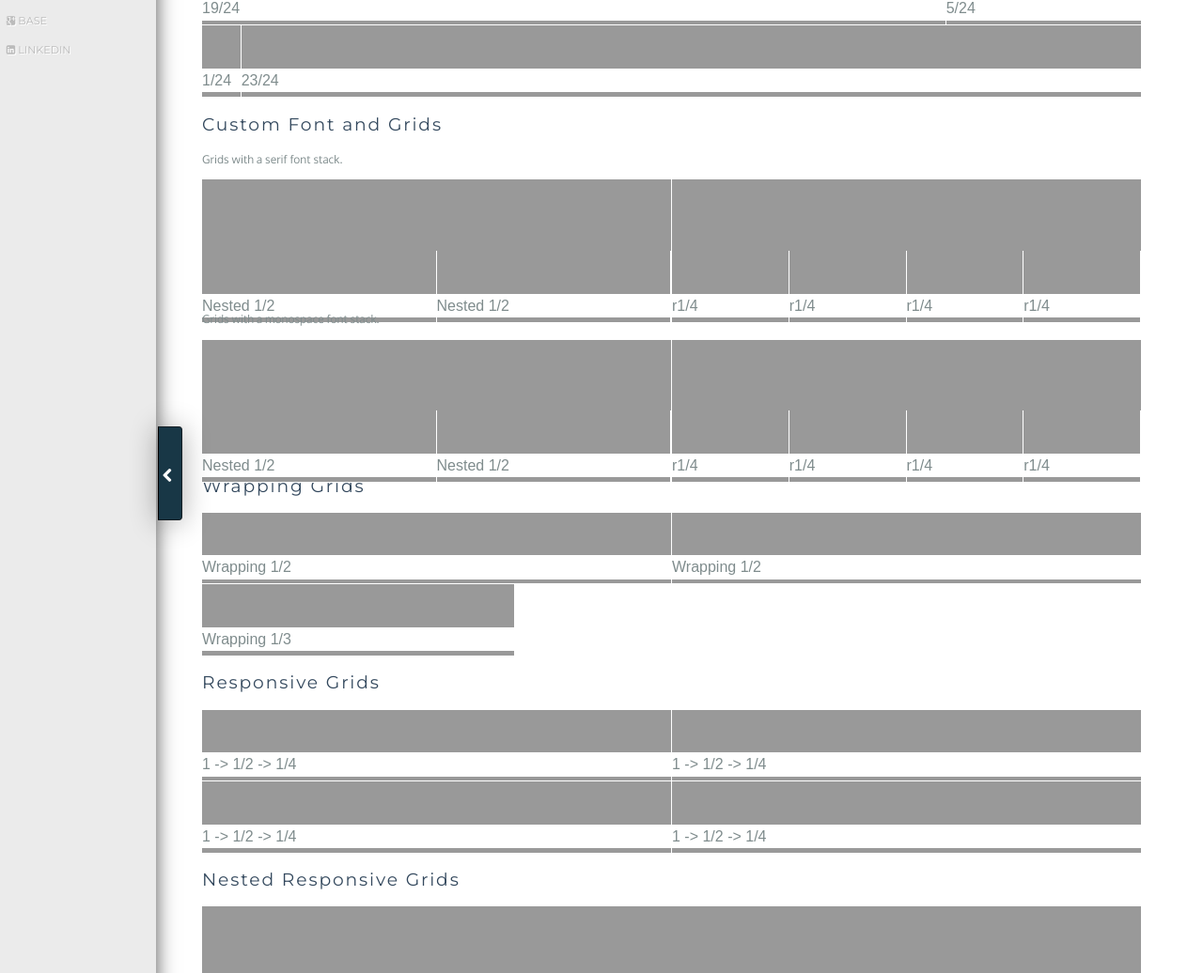
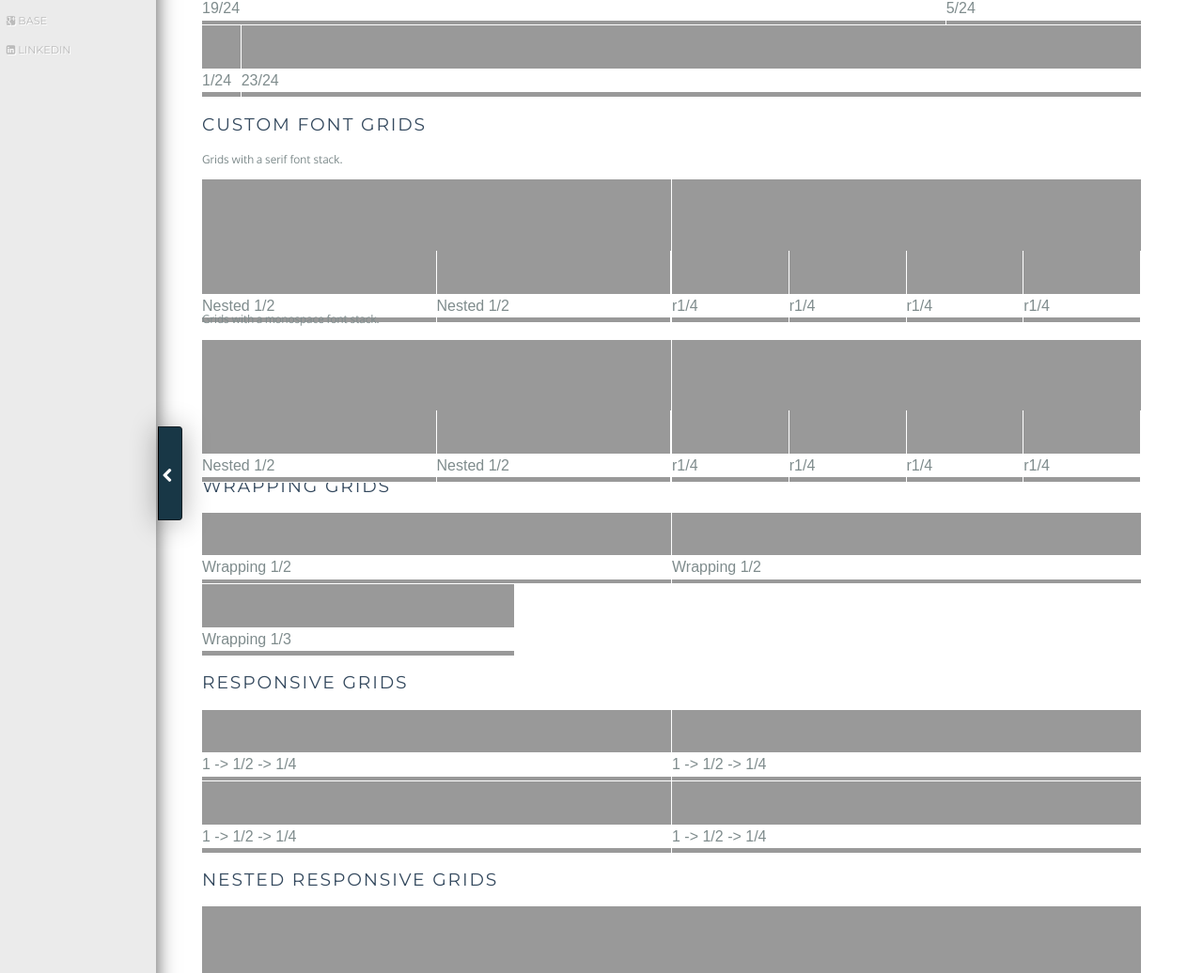
Before and after one commit to jvrunion/mercury, a Jekyll site: the page built from grids.md, in a window 1280 px wide and 1400 px high, scrolled down 1505 px. Shown: the part 139-1175 px from the top of the window at 94% size. Built offline with Jekyll 4.4.1, drawn with Linux system fonts in a browser that asks for light colours; Markdown is read by kramdown in place of the engine named in the settings; some of the changed text lies outside the part shown.

Commit message:
cleanup continues

```diff
--- a/grids.md
+++ b/grids.md
@@ -4,9 +4,9 @@ title: Grids
 tags: [Grids]
 ---
 
-#Grids Tests
+#GRID TESTS
 
-##Base Grid
+##BASE GRID
 
 <div class="pure-g grids-hybrid">
     <div class="pure-u-1-2">
@@ -249,7 +249,7 @@ tags: [Grids]
 </div>
 
 
-##Custom Font and Grids
+##CUSTOM FONT GRIDS
 
 <div class="serif">
     <p>
@@ -332,7 +332,7 @@ tags: [Grids]
 </div>
 
 
-##Wrapping Grids
+##WRAPPING GRIDS
 
 <div class="pure-g grids-hybrid">
     <div class="pure-u-1-2">
@@ -346,7 +346,7 @@ tags: [Grids]
     </div>
 </div>
 
-##Responsive Grids
+##RESPONSIVE GRIDS
 
 <div class="pure-g grids-hybrid">
     <div class="pure-u-1 pure-u-sm-1-2 pure-u-lg-1-4">
@@ -363,7 +363,7 @@ tags: [Grids]
     </div>
 </div>
 
-##Nested Responsive Grids
+##NESTED RESPONSIVE GRIDS
 
 <div class="pure-g grids-hybrid">
     <div class="pure-u-1 pure-u-md-1-2">
@@ -399,7 +399,7 @@ tags: [Grids]
     </div>
 </div>
 
-##Images
+##IMAGES
 
 <div class="pure-g grids-hybrid">
     <div class="pure-u-1 pure-u-sm-1-2 pure-u-lg-1-4">
```
Also changed, not shown: Gruntfile.js (+13 -13 lines), base.md (+7 -7 lines), css/responsive.css (renamed from css/grunt-hybrid.css, +21 -21 lines), index.md (+3 -3 lines), _sass/responsive.scss (renamed from _sass/grunt-hybrid.scss), 4 other files.
